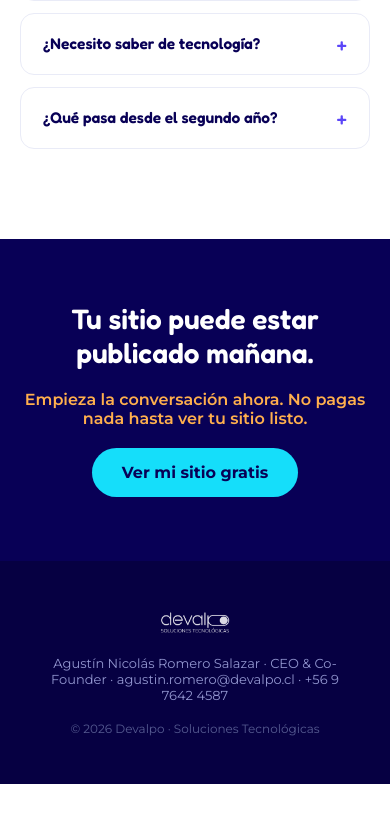
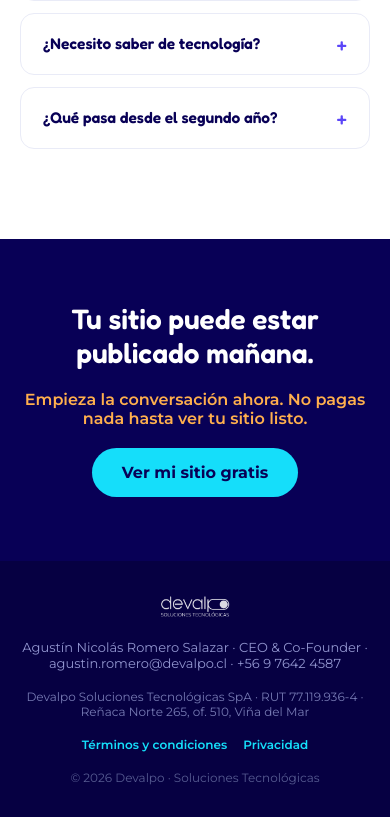
Before and after one commit to agustindevalpo/web-bot, a Next.js app: page / in a window 390 px wide. Shown: the part 5363-6180 px from the top of the page. Before the commit the page ends 6147 px from the top, so only its background shows below. Built offline with nearby package versions, Linux system fonts and the light colour scheme; no server answers.

Commit message:
feat(landing): show seller identity and legal links in footer
Adds the required seller identification line (business name, RUT,
address) and links to /terminos and /privacidad in the landing
footer, wrapping on narrow screens.

```diff
--- a/src/app/page.module.css
+++ b/src/app/page.module.css
@@ -609,6 +609,27 @@
   color: #9295cf;
 }
 
+.footerLegal {
+  font-size: 12px;
+  color: #7679b3;
+}
+
+.footerLinks {
+  display: flex;
+  align-items: center;
+  gap: 16px;
+}
+
+.footerLink {
+  font-size: 12px;
+  font-weight: 600;
+  color: #15defa;
+}
+
+.footerLink:hover {
+  text-decoration: underline;
+}
+
 .footerCopy {
   font-size: 12px;
   color: #565a91;
@@ -672,6 +693,15 @@
     grid-template-columns: 1fr;
   }
 
+  .footer {
+    padding: 32px 20px;
+  }
+
+  .footerLinks {
+    flex-wrap: wrap;
+    justify-content: center;
+  }
+
   .ctaFinal {
     padding: 64px 20px;
   }
--- a/src/app/page.tsx
+++ b/src/app/page.tsx
@@ -209,6 +209,13 @@ function Footer() {
       <div className={styles.footerText}>
         Agustín Nicolás Romero Salazar · CEO &amp; Co-Founder · agustin.romero@devalpo.cl · +56 9 7642 4587
       </div>
+      <div className={styles.footerLegal}>
+        Devalpo Soluciones Tecnológicas SpA · RUT 77.119.936-4 · Reñaca Norte 265, of. 510, Viña del Mar
+      </div>
+      <div className={styles.footerLinks}>
+        <Link href="/terminos" className={styles.footerLink}>Términos y condiciones</Link>
+        <Link href="/privacidad" className={styles.footerLink}>Privacidad</Link>
+      </div>
       <div className={styles.footerCopy}>© 2026 Devalpo · Soluciones Tecnológicas</div>
     </footer>
   )
```
